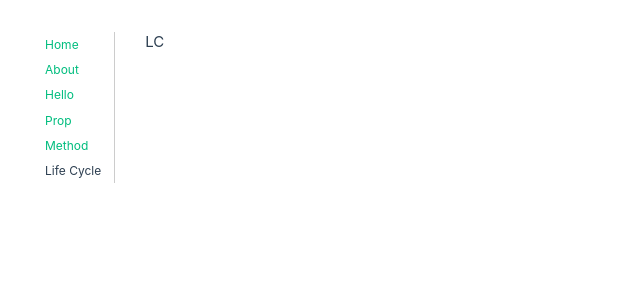
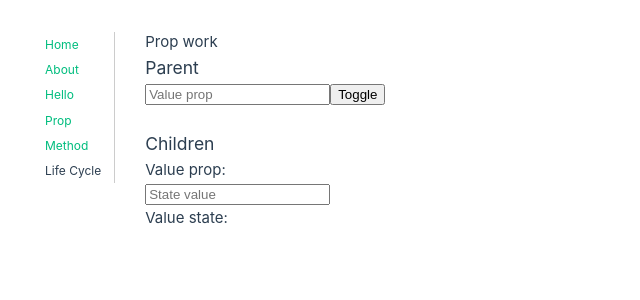
Before and after one commit to KhoaTranvn00/vue-base, a Vue app: page /life-cycle in a window 1280 px wide. Shown: the top 300 px of the page, without its empty margins (0-640 px from the left). Built offline with nearby package versions, Linux system fonts and the light colour scheme.

Commit message:
life cycle 1

```diff
--- a/index.html
+++ b/index.html
@@ -1,13 +1,16 @@
 <!DOCTYPE html>
 <html lang="en">
+
 <head>
   <meta charset="UTF-8">
   <link rel="icon" href="/favicon.ico">
   <meta name="viewport" content="width=device-width, initial-scale=1.0">
-    <title>Vite App</title>
+  <title>Vue base</title>
 </head>
+
 <body>
   <div id="app"></div>
   <script type="module" src="/src/main.js"></script>
 </body>
+
 </html>
--- /dev/null
+++ b/src/components/lifeCycle/Children.vue
@@ -0,0 +1,54 @@
+<template>
+  <h3>Children</h3>
+  <p>Value prop: {{ prop }}</p>
+  <input v-model="state" placeholder="State value" />
+  <p>Value state: {{ state }}</p>
+</template>
+
+<script setup>
+import {
+  onMounted,
+  onBeforeMount,
+  onBeforeUnmount,
+  onBeforeUpdate,
+  onUpdated,
+  onUnmounted,
+  onDeactivated,
+  onErrorCaptured,
+  ref
+} from 'vue'
+
+onBeforeMount(() => {
+  console.log('onBeforeMount')
+})
+
+onMounted(() => {
+  console.log({ onMounted: 'perform side effect' })
+})
+
+onBeforeUpdate(() => {
+  console.log('onBeforeUpdate')
+})
+
+onUpdated(() => {
+  console.log({
+    onUpdated: 'after component update DOM tree (state, prop change)'
+  })
+})
+
+onBeforeUnmount(() => {
+  console.log('onBeforeUnmount')
+})
+
+onUnmounted(() => {
+  console.log({ onUnmounted: 'tracking, clean up data (side effect, timers)' })
+})
+
+onErrorCaptured(() => {
+  console.log('onErrorCaptured')
+})
+
+defineProps(['prop'])
+
+const state = ref('')
+</script>
--- /dev/null
+++ b/src/components/lifeCycle/Parent.vue
@@ -0,0 +1,18 @@
+<template>
+  <h3>Parent</h3>
+  <input v-model="valueProps" placeholder="Value prop" />
+  <button @click="updateToggle">Toggle</button>
+  <br />
+  <br />
+  <Children v-if="toggle" :prop="valueProps"></Children>
+</template>
+
+<script setup>
+import Children from './Children.vue'
+import { ref } from 'vue'
+
+const toggle = ref(true)
+const valueProps = ref('')
+
+const updateToggle = () => (toggle.value = !toggle.value)
+</script>
--- a/src/views/LifeCycle.vue
+++ b/src/views/LifeCycle.vue
@@ -1 +1,8 @@
-<template>LC</template>
+<template>
+  Prop work
+  <Parent></Parent>
+</template>
+
+<script setup>
+import Parent from '../components/lifeCycle/Parent.vue'
+</script>
```
Lines whose indentation alone changed are shown as unchanged.
